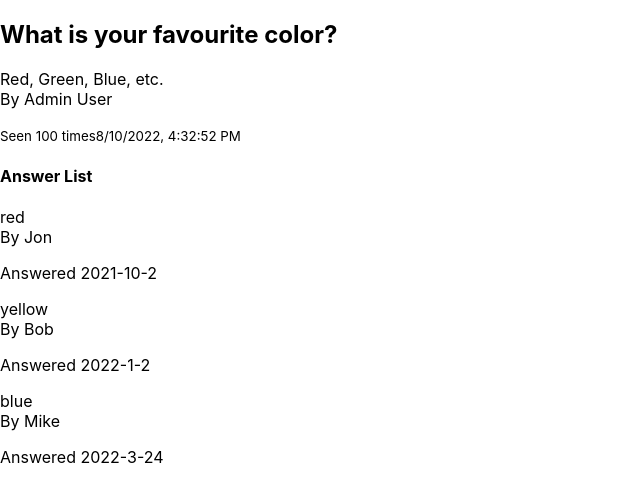
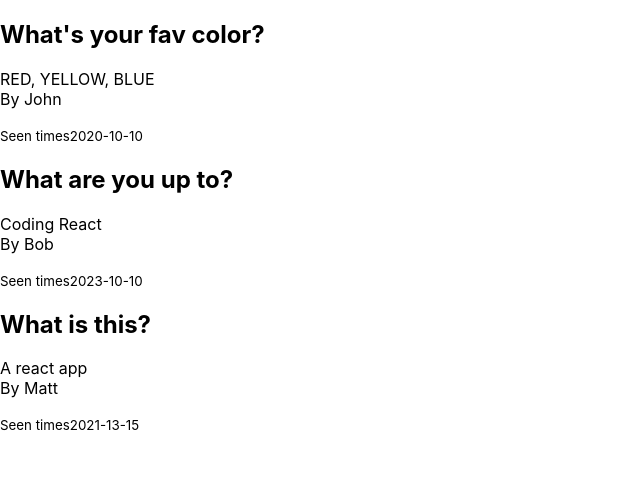
Before and after one commit to CodeCoreYVR/class_demos_bootcamp_may_2022, a React (Create React App) app in the folder react_basics/awesome-answers-client/: page / in a window 1280 px wide. Shown: the top 502 px of the page, without its empty margins (0-640 px from the left). Built offline with nearby package versions, Linux system fonts and the light colour scheme.

Commit message:
js react make QuestionIndexPage a class based component

```diff
--- /dev/null
+++ b/react_basics/awesome-answers-client/src/components/QuestionIndexPage.js
@@ -0,0 +1,22 @@
+import QuestionDetails from "./QuestionDetails";
+import { Component } from 'react';
+
+class QuestionIndexPage extends Component {
+    render(){
+        return(
+          <>
+            {this.props.list.map((q, i)=> {
+              return <QuestionDetails
+                key={i}
+                title={q.title}
+                body={q.body}
+                author={q.author}
+                created_at={q.created_at}
+              />
+            })}
+          </>
+        )
+    }
+}
+
+export default QuestionIndexPage;
--- a/react_basics/awesome-answers-client/src/index.js
+++ b/react_basics/awesome-answers-client/src/index.js
@@ -1,10 +1,11 @@
 import React from 'react';
 import ReactDOM from 'react-dom/client';
 import QuestionShowPage from './components/QuestionShowPage';
-import QuestionList from "./components/QuestionList";
+// import QuestionList from "./components/QuestionList";
 import './index.css';
 // import App from './App';
 import reportWebVitals from './reportWebVitals';
+import QuestionIndexPage from "./components/QuestionIndexPage";
 
 const root = ReactDOM.createRoot(document.getElementById('root'));
 
@@ -14,9 +15,10 @@ const root = ReactDOM.createRoot(document.getElementById('root'));
 //   </React.StrictMode>
 // );
 
-root.render(
-  <QuestionShowPage/>
-)
+// root.render(
+//   <QuestionShowPage/>
+// )
+
 // root.render(
 //   <QuestionList
 //     list={
@@ -29,6 +31,18 @@ root.render(
 //   />
 // )
 
+root.render(
+    <QuestionIndexPage
+      list={
+        [
+          {title: "What's your fav color?", body: "RED, YELLOW, BLUE", created_at: "2020-10-10", author: {full_name: "John"} },
+          {title: "What are you up to?", body: "Coding React", created_at: "2023-10-10", author: {full_name: "Bob"} },
+          {title: "What is this?", body: "A react app", created_at: "2021-13-15", author: {full_name: "Matt"} },
+        ]
+      }
+    />
+  )
+
 // If you want to start measuring performance in your app, pass a function
 // to log results (for example: reportWebVitals(console.log))
 // or send to an analytics endpoint. Learn more: https://bit.ly/CRA-vitals
```
Also changed, not shown: react_basics/awesome-answers-client/src/components/QuestionList.js (line endings or trailing spaces).
